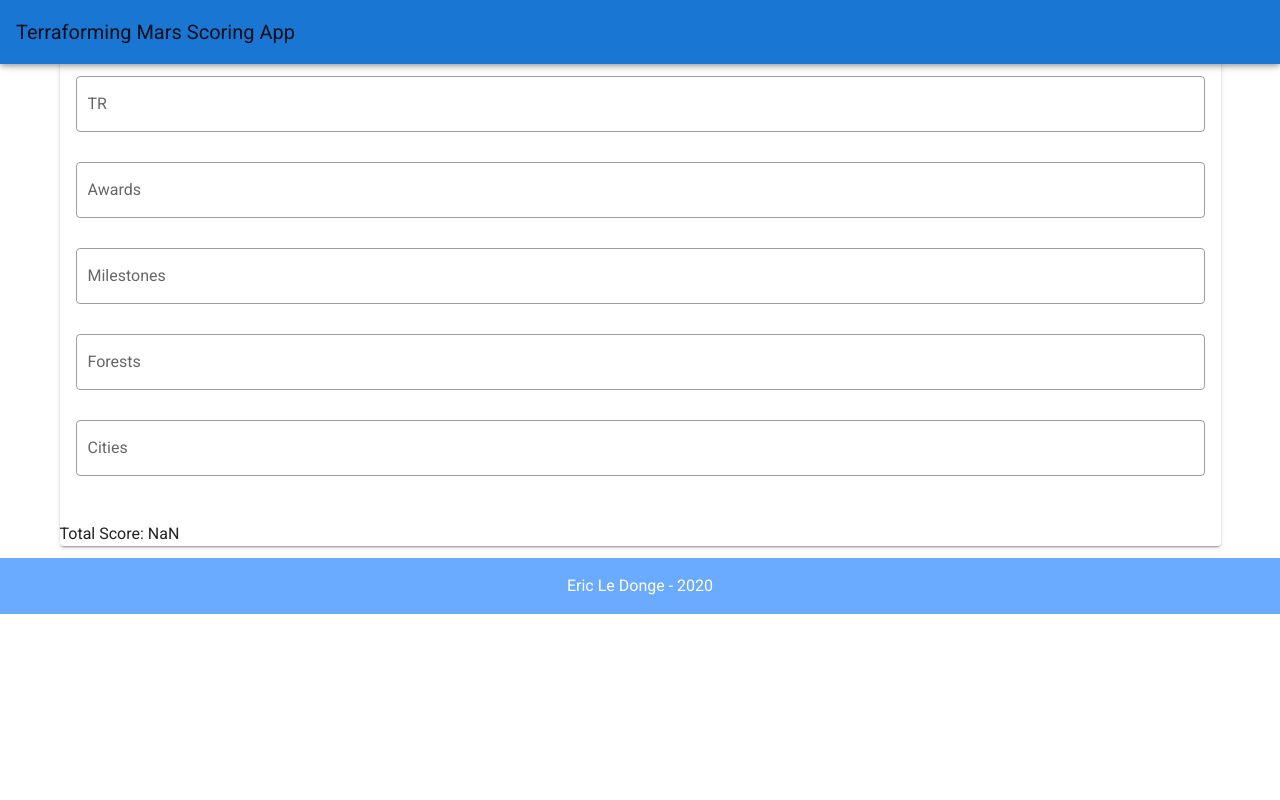
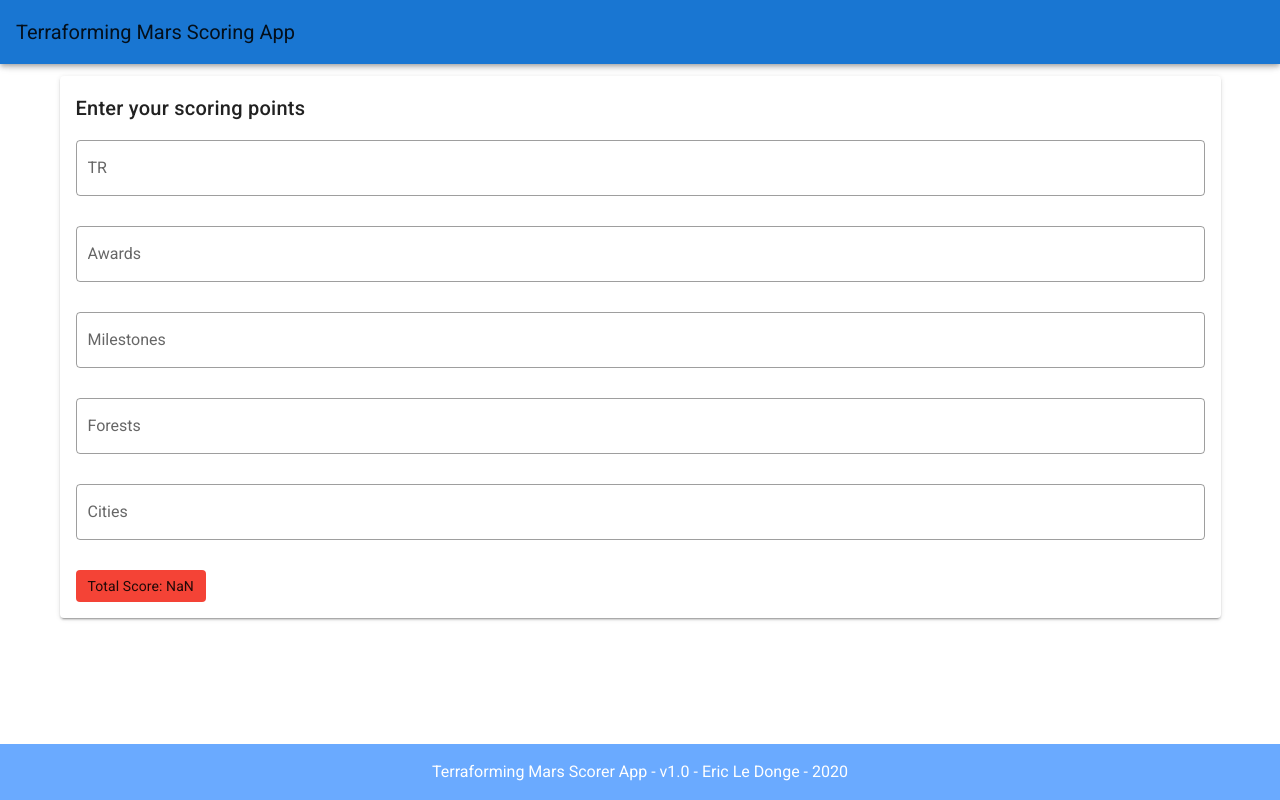
Before and after one commit to ericledonge/terraforming-mars-scoring-app, a Vue app: page / in a window 1280 px wide. Built offline with nearby package versions, Linux system fonts and the light colour scheme.

Commit message:
Version 1.0

```diff
--- a/src/App.vue
+++ b/src/App.vue
@@ -1,9 +1,11 @@
 <template>
   <v-app>
     <trm-header />
-    <v-container>
-      <router-view :key="$route.fullPath" />
-    </v-container>
+    <v-content>
+      <v-container>
+        <router-view :key="$route.fullPath" />
+      </v-container>
+    </v-content>
     <trm-footer />
   </v-app>
 </template>
--- a/src/components/TrmFooter.vue
+++ b/src/components/TrmFooter.vue
@@ -2,7 +2,8 @@
   <v-footer padless data-test="app-credits">
     <v-layout justify-center wrap>
       <v-flex primary lighten-2 py-4 text-center white--text xs12>
-        Eric Le Donge - {{ new Date().getFullYear() }}
+        Terraforming Mars Scorer App - v1.0 - Eric Le Donge -
+        {{ new Date().getFullYear() }}
       </v-flex>
     </v-layout>
   </v-footer>
--- a/src/components/TrmScoringForm.vue
+++ b/src/components/TrmScoringForm.vue
@@ -7,38 +7,44 @@
       <v-form>
         <v-text-field
           v-model="tr"
+          type="number"
           label="TR"
           data-test="tr-input"
           outlined
         ></v-text-field>
         <v-text-field
           v-model="awards"
+          type="number"
           label="Awards"
           data-test="awards-input"
           outlined
         ></v-text-field>
         <v-text-field
           v-model="milestones"
+          type="number"
           label="Milestones"
           data-test="milestones-input"
           outlined
         ></v-text-field>
         <v-text-field
           v-model="forests"
+          type="number"
           label="Forests"
           data-test="forests-input"
           outlined
         ></v-text-field>
         <v-text-field
           v-model="cities"
+          type="number"
           label="Cities"
           data-test="cities-input"
           outlined
         ></v-text-field>
       </v-form>
+      <v-chip label color="red" data-test="total-score">
+        Total Score: {{ totalScore }}
+      </v-chip>
     </v-card-text>
-
-    <div data-test="total-score">Total Score: {{ totalScore }}</div>
   </v-card>
 </template>
 
@@ -68,4 +74,8 @@
 };
 </script>
 
-<style scoped></style>
+<style scoped>
+.total-score {
+  margin: 0;
+}
+</style>
--- a/src/views/TrmHome.vue
+++ b/src/views/TrmHome.vue
@@ -1,6 +1,5 @@
 <template>
-    <trm-scoring-form />
-  </div>
+  <trm-scoring-form />
 </template>
 
 <script>
@@ -9,7 +8,7 @@
 export default {
   name: 'TrmHome',
   components: {
-    TrmScoringForm,
+    TrmScoringForm
   }
 };
 </script>
```
